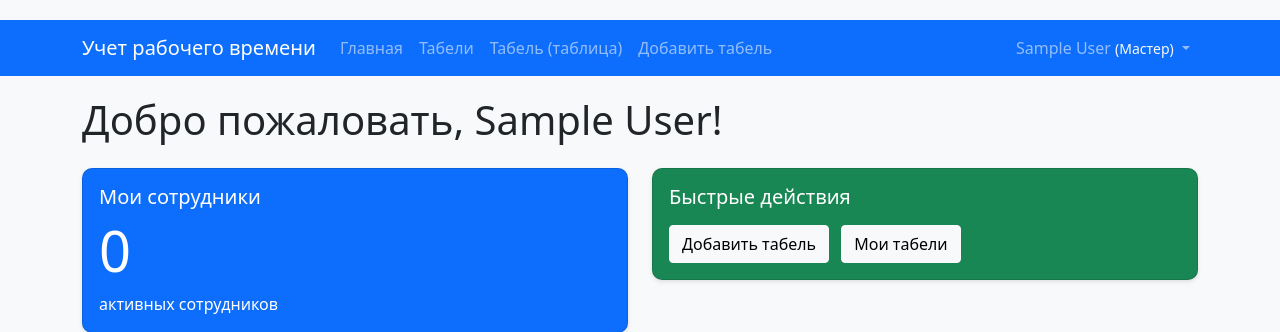
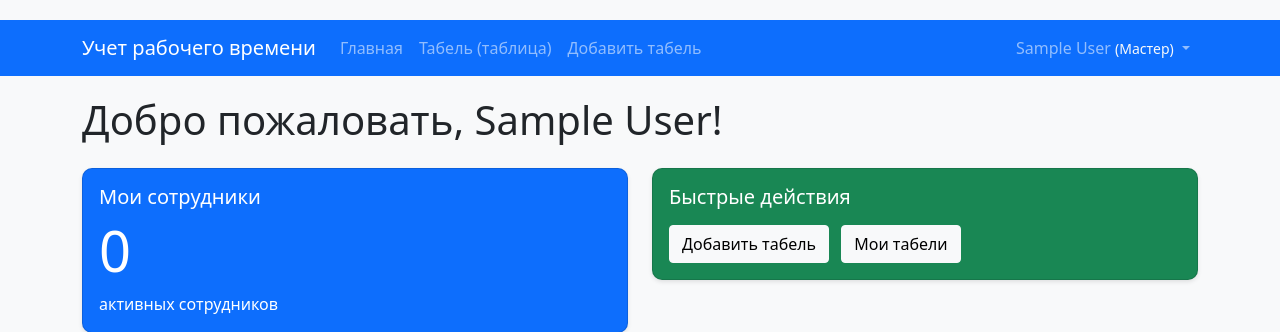
Before and after one commit to k1slee/worktime_tracking, a Django app: page / in a window 1280 px wide. Shown: the top 332 px of the page. Run offline with Django 4.2, Linux system fonts and the light colour scheme; the visitor is signed in with stand-in values (Sample User, id 1); data that the repository does not hold is empty.

Commit message:
убрано построчное отображение табеля

```diff
--- a/templates/base.html
+++ b/templates/base.html
@@ -42,9 +42,7 @@
                     <li class="nav-item">
                         <a class="nav-link" href="{% url 'core:dashboard' %}">Главная</a>
                     </li>
-                    <li class="nav-item">
-                        <a class="nav-link" href="{% url 'timesheet:list' %}">Табели</a>
-                    </li>
+
                     <li class="nav-item">
                         <a class="nav-link" href="{% url 'timesheet:monthly_table' %}">Табель (таблица)</a>
                     </li>
```
